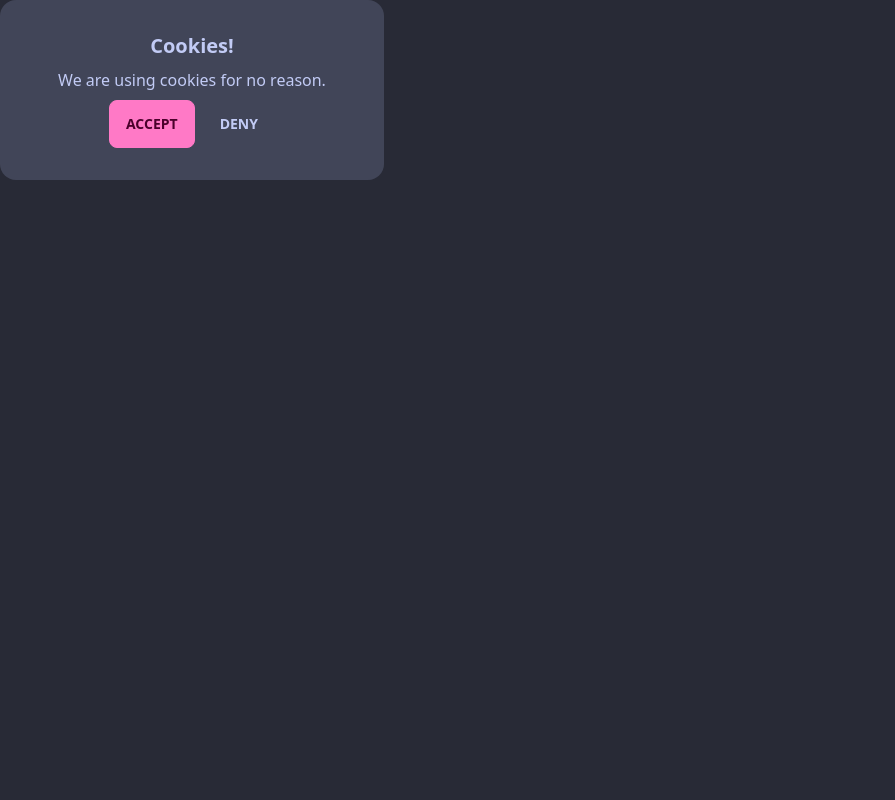
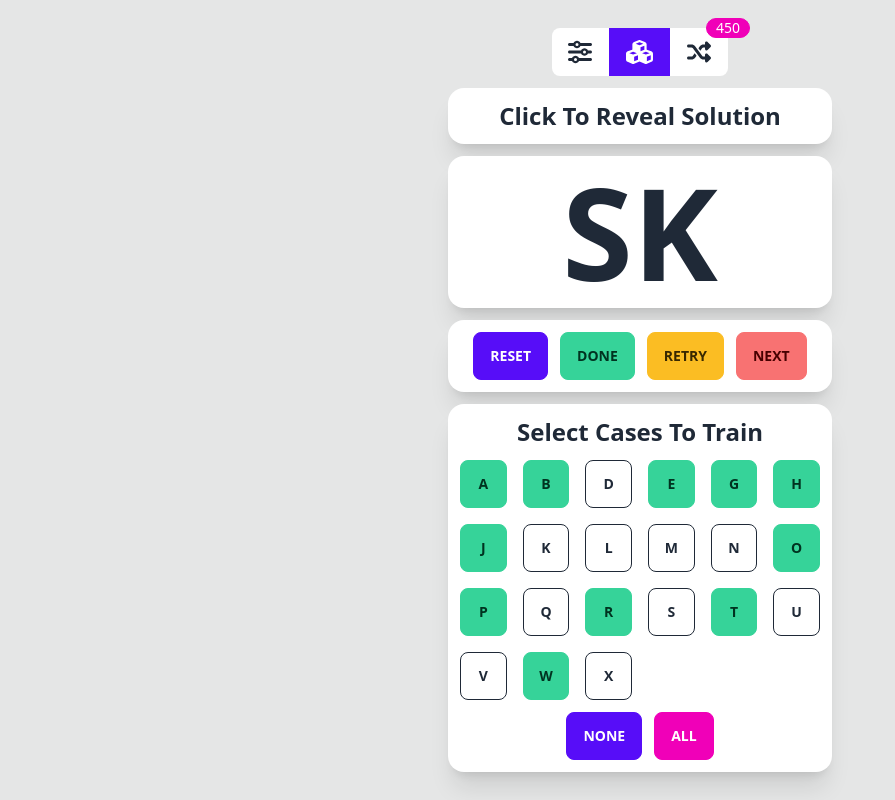
Before and after one commit to simonkellly/bld-tools, a React (Vite) app: page / in a window 1280 px wide. Shown: the whole page, without its empty margins (0-895 px from the left). Built offline with nearby package versions, Linux system fonts and the light colour scheme.

Commit message:
Lots of progress on the new UI

```diff
--- a/package.json
+++ b/package.json
@@ -12,6 +12,9 @@
     "postinstall": "patch-package"
   },
   "dependencies": {
+    "@fortawesome/fontawesome-svg-core": "^6.1.2",
+    "@fortawesome/free-solid-svg-icons": "^6.1.2",
+    "@fortawesome/react-fontawesome": "^0.2.0",
     "@types/three": "^0.141.0",
     "@types/web-bluetooth": "^0.0.14",
     "autoprefixer": "^10.4.7",
--- /dev/null
+++ b/src/components/New/CaseSelector.tsx
@@ -0,0 +1,49 @@
+import { TimerCard } from "./TimerCard";
+
+const alphabet = [
+  "A",
+  "B",
+  "D",
+  "E",
+  "G",
+  "H",
+  "J",
+  "K",
+  "L",
+  "M",
+  "N",
+  "O",
+  "P",
+  "Q",
+  "R",
+  "S",
+  "T",
+  "U",
+  "V",
+  "W",
+  "X",
+];
+
+export const CaseSelector = () => (
+  <TimerCard className="px-3">
+    <p className="text-2xl text-center font-semibold swap-on pb-3">
+      Select Cases To Train
+    </p>
+    <div className="grid grid-cols-6 gap-4">
+      {alphabet.map((letter) => (
+        <button
+          key={letter}
+          className={`btn ${
+            Math.random() > 0.5 ? "btn-success" : "btn-outline"
+          } btn-block`}
+        >
+          {letter}
+        </button>
+      ))}
+    </div>
+    <div className="space-x-3 items-center text-center pt-3">
+      <button className="btn btn-primary">None</button>
+      <button className="btn btn-secondary">All</button>
+    </div>
+  </TimerCard>
+);
--- /dev/null
+++ b/src/components/New/ConnectionModal.tsx
@@ -0,0 +1,16 @@
+export const ConnectionModal = () => (
+  <div className="modal modal-bottom sm:modal-middle _modal-open">
+    <div className="modal-box">
+      <h3 className="font-bold text-lg">No smart cube connected!</h3>
+      <p className="py-4">
+        Please connect a smart cube to use this trainer. At the moment only the
+        GAN 356i is officially supported. Some devices and browsers may not support
+        web-bluetooth (such as Opera GX).
+      </p>
+      <div className="modal-action">
+        <button className="btn btn-secondary">I Don't Have One</button>
+        <button className="btn btn-primary">Connect</button>
+      </div>
+    </div>
+  </div>
+);
--- a/src/components/New/NewTimer.tsx
+++ b/src/components/New/NewTimer.tsx
@@ -1,23 +1,68 @@
+import {
+  faSliders,
+  faShuffle,
+  faCubes,
+} from "@fortawesome/free-solid-svg-icons";
+import { FontAwesomeIcon } from "@fortawesome/react-fontawesome";
+import { useState } from "react";
+import { CaseSelector } from "./CaseSelector";
+import { ConnectionModal } from "./ConnectionModal";
+import { TimerCard } from "./TimerCard";
+
 export const NewTimer = () => {
-  return(
-    <div className="items-center text-center place-content-center justify-center	">
-      <div className="card w-96 bg-neutral text-neutral-content">
-  <div className="card-body items-center text-center">
-    <h2 className="card-title">Cookies!</h2>
-    <p>We are using cookies for no reason.</p>
-    <div className="card-actions justify-end">
-      <button className="btn btn-primary">Accept</button>
-      <button className="btn btn-ghost">Deny</button>
+  const [showCases, setShowCases] = useState(true);
+
+  return (
+    <div className="flex h-screen bg-base-300">
+      <div className="m-auto space-y-3">
+        <div className="flex">
+          <div className="btn-group content-center m-auto indicator bg-base-100 rounded-lg">
+            <button className="btn btn-ghost">
+              <FontAwesomeIcon icon={faSliders} className="text-2xl" />
+            </button>
+
+            <button
+              className={`btn btn-ghost ${showCases && "btn-active"}`}
+              onClick={() => setShowCases(!showCases)}
+            >
+              <FontAwesomeIcon icon={faCubes} className="text-2xl" />
+            </button>
+
+            <span className="indicator-item badge badge-secondary">450</span>
+            <button className="btn btn-ghost">
+              <FontAwesomeIcon icon={faShuffle} className="text-2xl" />
+            </button>
+          </div>
+        </div>
+
+        <TimerCard>
+          <label className="swap">
+            <input type="checkbox" />
+            <p className="text-2xl text-center font-semibold swap-on">
+              [U D': [D2', R U' R']]
+            </p>
+            <p className="text-2xl text-center font-semibold swap-off">
+              Click To Reveal Solution
+            </p>
+          </label>
+        </TimerCard>
+        <TimerCard>
+          <p className="text-9xl text-center font-bold">SK</p>
+        </TimerCard>
+
+        <TimerCard>
+          <div className="space-x-3 items-center text-center">
+            <button className="btn btn-primary">Reset</button>
+            <button className="btn btn-success">Done</button>
+            <button className="btn btn-warning">Retry</button>
+            <button className="btn btn-error">Next</button>
+          </div>
+        </TimerCard>
+
+        {showCases && <CaseSelector />}
+      </div>
+
+      <ConnectionModal />
     </div>
-  </div>
-</div>
-
-    </div>
-  )
-}
-
-{/* <p className="text-9xl p-8">SJ</p>
-      <div className="space-x-3">
-        <button className="btn btn-active btn-primary">Button</button>
-        <button className="btn btn-active btn-secondary">Button</button>
-    </div> */}
+  );
+};
--- /dev/null
+++ b/src/components/New/TimerCard.tsx
@@ -0,0 +1,15 @@
+interface CardProps {
+  children: any;
+  hide?: boolean;
+  className?: string;
+}
+
+
+export const TimerCard = (props: CardProps) => {
+  if (props.hide) return <></>;
+  return (
+    <div className={`card w-96 bg-base-100 shadow-xl py-3 ${props.className}`}>
+      {props.children}
+    </div>
+  );
+};
--- a/tailwind.config.cjs
+++ b/tailwind.config.cjs
@@ -7,6 +7,6 @@ module.exports = {
   ],
   plugins: [require("daisyui")],
   daisyui: {
-    themes: ["dracula"],
+    themes: ["light"]
   },
 }
```
Also changed, not shown: 1 other file (tests, documents, lock files or other folders).
